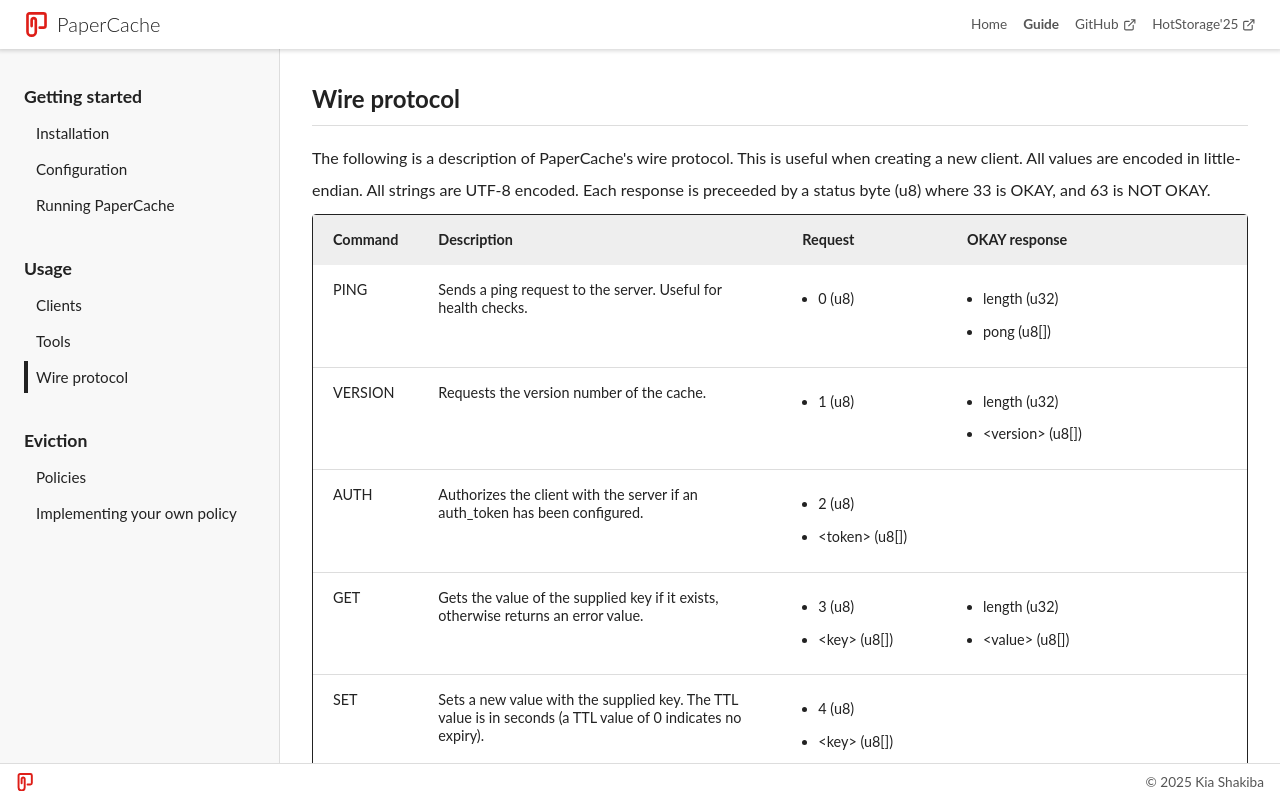
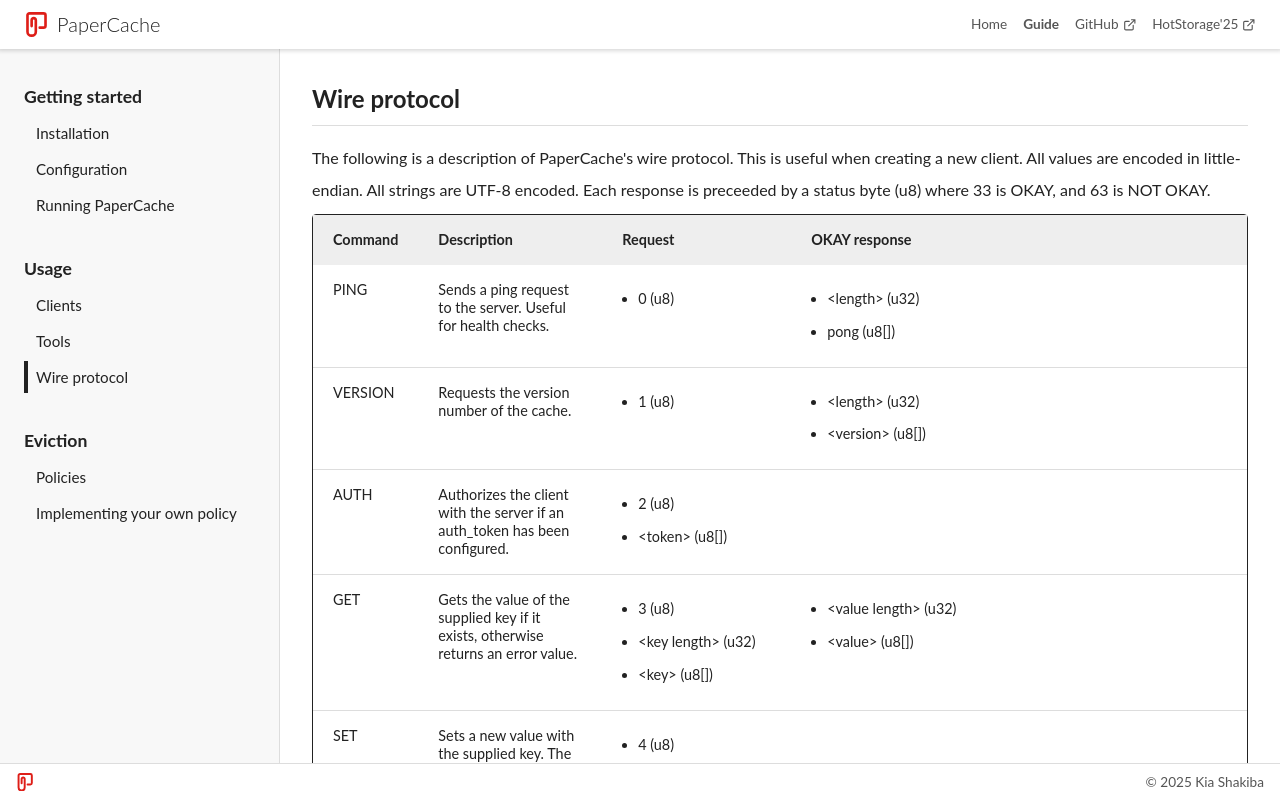
Before and after one commit to PaperCache/website, a SvelteKit app: page /guide/usage/wire in a window 1280 px wide. Built offline with nearby package versions, Linux system fonts and the light colour scheme.

Commit message:
Add lengths to wire protocol

```diff
--- a/src/routes/guide/usage/wire/+page.svelte
+++ b/src/routes/guide/usage/wire/+page.svelte
@@ -6,13 +6,13 @@
 			label: "PING",
 			description: "Sends a ping request to the server. Useful for health checks.",
 			request: ["0 (u8)"],
-			response: ["length (u32)", "pong (u8[])"],
+			response: ["<length> (u32)", "pong (u8[])"],
 		},
 		{
 			label: "VERSION",
 			description: "Requests the version number of the cache.",
 			request: ["1 (u8)"],
-			response: ["length (u32)", "<version> (u8[])"],
+			response: ["<length> (u32)", "<version> (u8[])"],
 		},
 		{
 			label: "AUTH",
@@ -23,43 +23,43 @@
 		{
 			label: "GET",
 			description: "Gets the value of the supplied key if it exists, otherwise returns an error value.",
-			request: ["3 (u8)", "<key> (u8[])"],
-			response: ["length (u32)", "<value> (u8[])"],
+			request: ["3 (u8)", "<key length> (u32)", "<key> (u8[])"],
+			response: ["<value length> (u32)", "<value> (u8[])"],
 		},
 		{
 			label: "SET",
 			description: "Sets a new value with the supplied key. The TTL value is in seconds (a TTL value of 0 indicates no expiry).",
-			request: ["4 (u8)", "<key> (u8[])", "<value> (u8[])", "<ttl> (u32)"],
+			request: ["4 (u8)", "<key length> (u32)", "<key> (u8[])", "<value length> (u32)", "<value> (u8[])", "<ttl> (u32)"],
 			response: [],
 		},
 		{
 			label: "DEL",
 			description: "Deletes an object if it exists, otherwise returns an error value.",
-			request: ["5 (u8)", "<key> (u8[])"],
+			request: ["5 (u8)", "<key length> (u32)", "<key> (u8[])"],
 			response: [],
 		},
 		{
 			label: "HAS",
 			description: "Checks if a value with the supplied key exists.",
-			request: ["6 (u8)", "<key> (u8[])"],
+			request: ["6 (u8)", "<key length> (u32)", "<key> (u8[])"],
 			response: ["0 (u8, 0 = false, 1 = true)"],
 		},
 		{
 			label: "PEEK",
 			description: "Gets the value of the supplied key if it exists, otherwise returns an error value. Unlike GET, PEEK does not modify the order of the eviction policy stack upon access.",
-			request: ["7 (u8)", "<key> (u8[])"],
-			response: ["length (u32)", "<value> (u8[])"],
+			request: ["7 (u8)", "<key length> (u32)", "<key> (u8[])"],
+			response: ["<value length> (u32)", "<value> (u8[])"],
 		},
 		{
 			label: "TTL",
 			description: "Sets the TTL of the supplied key if it exists, otherwise returns an error value. The TTL value is in seconds (a TTL value of 0 indicates no expiry).",
-			request: ["8 (u8)", "<key> (u8[])", "<ttl> (u32)"],
+			request: ["8 (u8)", "<key length> (u32)", "<key> (u8[])", "<ttl> (u32)"],
 			response: [],
 		},
 		{
 			label: "SIZE",
 			description: "Gets the size of the value of the supplied key if it exists, otherwise returns an error value.",
-			request: ["9 (u8)", "<key> (u8[])"],
+			request: ["9 (u8)", "<key length> (u32)", "<key> (u8[])"],
 			response: ["<size> (u32)"],
 		},
 		{
@@ -77,7 +77,7 @@
 		{
 			label: "POLICY",
 			description: "Sets the cache's eviction policy.",
-			request: ["12 (u8)", "<policy ID> (u8[])"],
+			request: ["12 (u8)", "<policy length> (u32)", "<policy> (u8[])"],
 			response: [],
 		},
 		{
@@ -93,7 +93,8 @@
 				"<total DELs> (u64)",
 				"<miss ratio> (f64)",
 				"<num policies> (u32)",
-				"<policies> (u8[][num policies])",
+				"<policies> ((<policy length> (u32), <policy> (u8[]))[num policies])",
+				"<policy length> (u32)",
 				"<policy> (u8[])",
 				"<is auto policy> (u8, 0 = false, 1 = true)",
 				"<uptime> (u64, milliseconds)",
```
